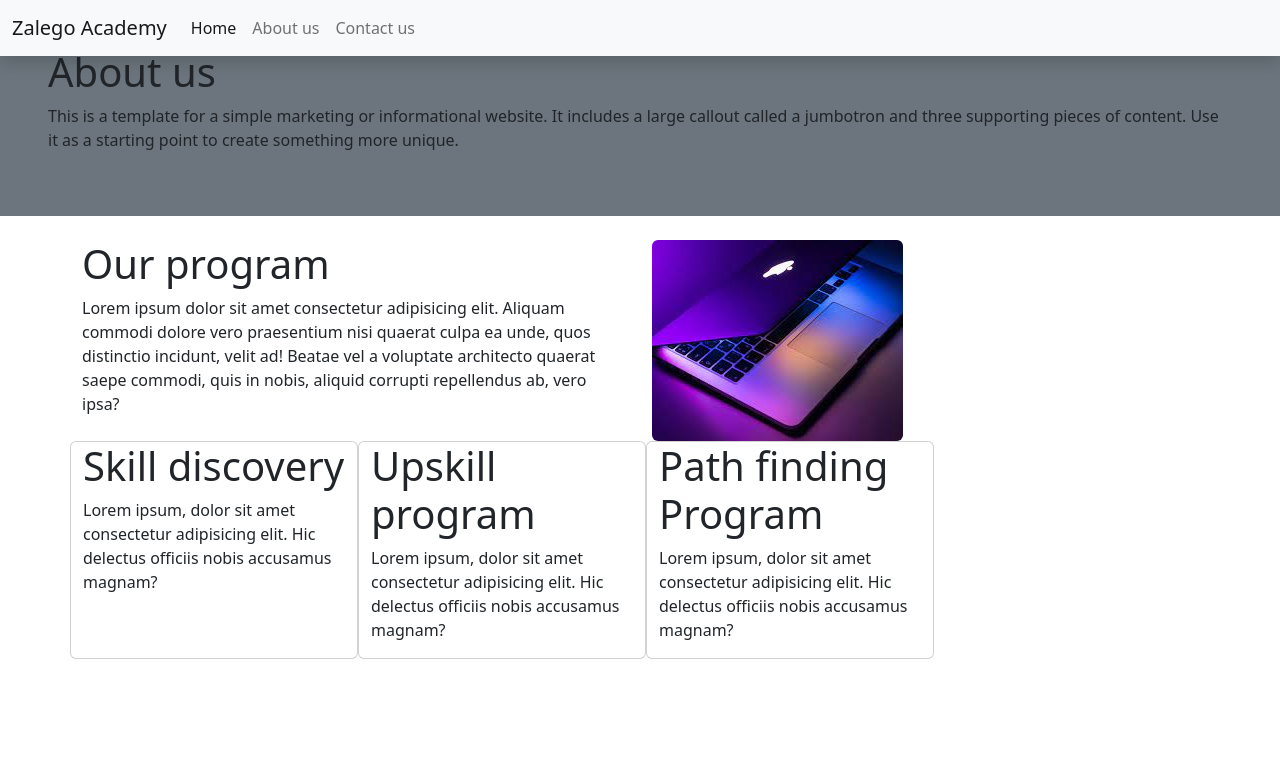
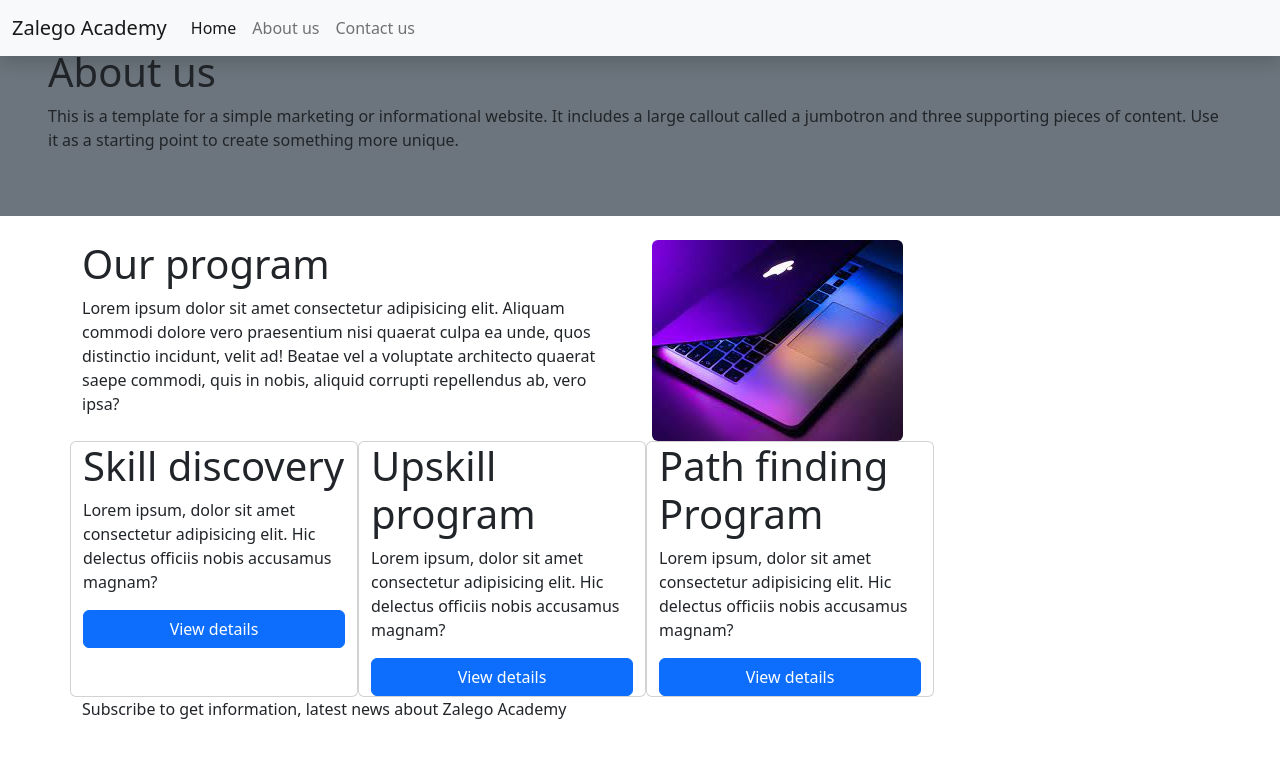
Before and after one commit to kungunathan/bootstrap-gridlayout, a plain HTML site: page aboutus.html in a window 1280 px wide. Drawn offline with nearby package versions, Linux system fonts and the light colour scheme.

Commit message:
About us incomplete

```diff
--- a/aboutus.html
+++ b/aboutus.html
@@ -50,21 +50,28 @@
                 <p>
                     Lorem ipsum, dolor sit amet consectetur adipisicing elit. Hic delectus officiis nobis accusamus magnam?
                 </p>
+                <button class="btn btn-primary">View details</button>
             </div>
             <div class="card" style="width: 18rem;">
                 <h1>Upskill program</h1>
                 <p>
                     Lorem ipsum, dolor sit amet consectetur adipisicing elit. Hic delectus officiis nobis accusamus magnam?
                 </p>
+                <button class="btn btn-primary">View details</button>
             </div>
             <div class="card" style="width: 18rem;">
                 <h1>Path finding Program</h1>
                 <p>
                     Lorem ipsum, dolor sit amet consectetur adipisicing elit. Hic delectus officiis nobis accusamus magnam?
                 </p>
+                <button class="btn btn-primary">View details</button>
             </div>
         </div>
+        <div class="row">
+            <p>Subscribe to get information, latest news about Zalego Academy</p>
+
         </div>
+    </div>
      </div>
      <script src="https://cdn.jsdelivr.net/npm/@popperjs/core@2.9.2/dist/umd/popper.min.js" integrity="sha384-IQsoLXl5PILFhosVNubq5LC7Qb9DXgDA9i+tQ8Zj3iwWAwPtgFTxbJ8NT4GN1R8p" crossorigin="anonymous"></script>
      <script src="bootstrap-5.2.0-beta1-dist/js/bootstrap.min.js"></script>
```
